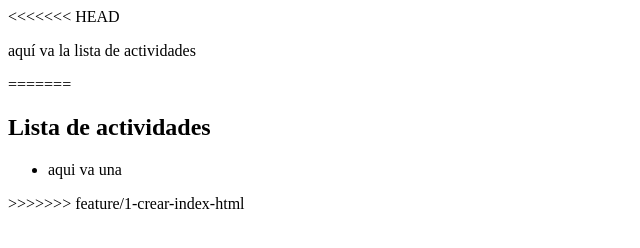
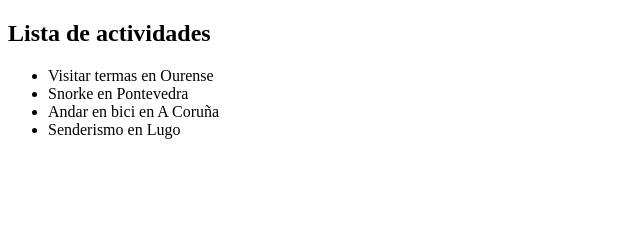
Before and after one commit to douglasns92/balidea-intro-git, a plain HTML site: page index.html in a window 1280 px wide. Shown: the whole page, without its empty margins (0-640 px from the left). Drawn offline with Linux system fonts and the light colour scheme.

Commit message:
feat: listado de actividades

```diff
--- a/index.html
+++ b/index.html
@@ -4,13 +4,12 @@
     <title>Actividades</title>
   </head>
   <body>
-<<<<<<< HEAD
-    <p>aquí va la lista de actividades</p>
-=======
     <h2>Lista de actividades</h2>
     <ul>
-      <li>aqui va una</li>
+      <li> Visitar termas en Ourense </li>
+      <li> Snorke en Pontevedra </li>
+      <li> Andar en bici en A Coruña </li>
+      <li> Senderismo en Lugo </li>
     </ul>
->>>>>>> feature/1-crear-index-html
   </body>
 </html>
```
